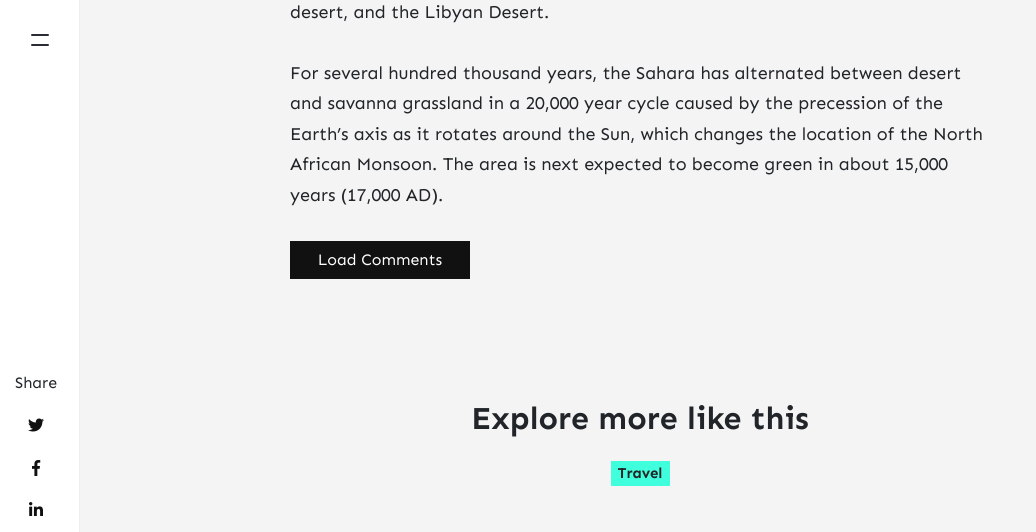
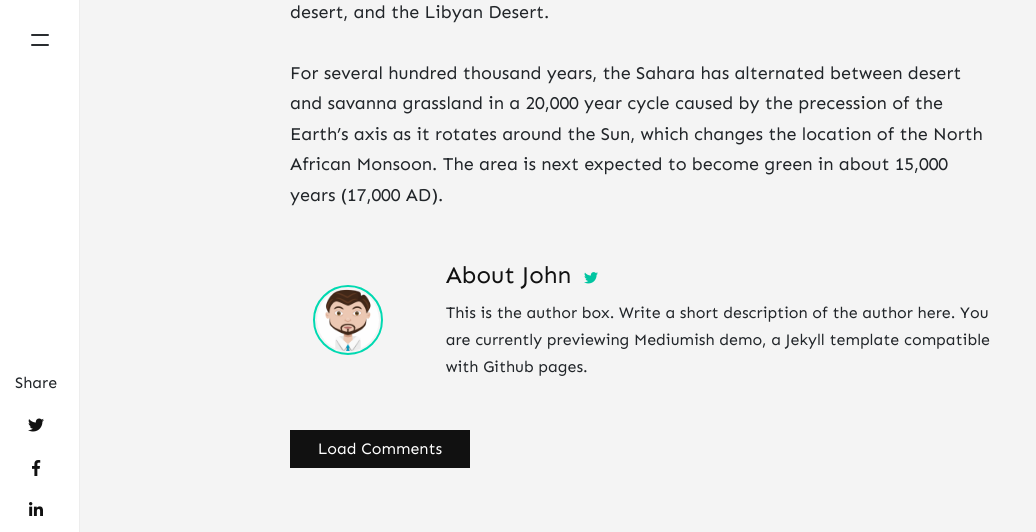
Before and after one commit to rbiswas-mirp/techsolutionsguy, a Jekyll site: the page built from _posts/2020-02-1-much-more-than-a-desert-trip-to-sahara.md, in a window 1280 px wide and 900 px high, scrolled down 1648 px, cut to the strip 0-532 px from the top of the window. Shown: the whole strip, without its empty margins (0-1036 px from the left). Built offline with Jekyll 4.4.1, drawn with Linux system fonts in a browser that asks for light colours; nearby versions of some CDN libraries; comment, search, counter and statistics services are not loaded.

Commit message:
Update _config.yml

```diff
--- a/_config.yml
+++ b/_config.yml
@@ -68,10 +68,10 @@ adsense-data-ad-client: "ca-pub-3412143450191416"
 adsense-data-ad-slot: "1363087678"
 
 # Lazy Images ("enabled" or "disabled")
-lazyimages: "disabled"
+lazyimages: "enabled"
 
 # Post Author Box ("enabled" or "disabled")
-authorbox: "disabled"
+authorbox: "enabled"
 
 # Sass
 sass:
```
